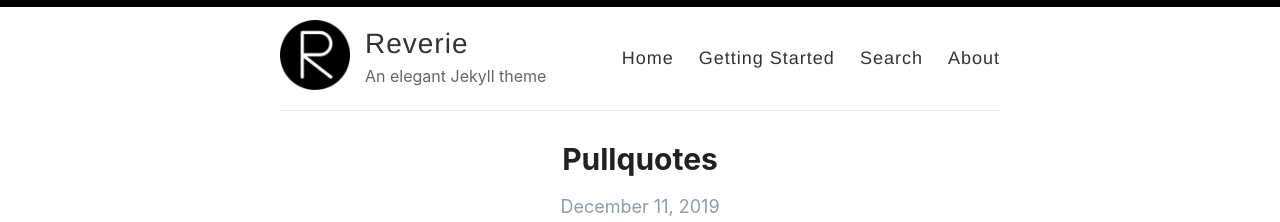
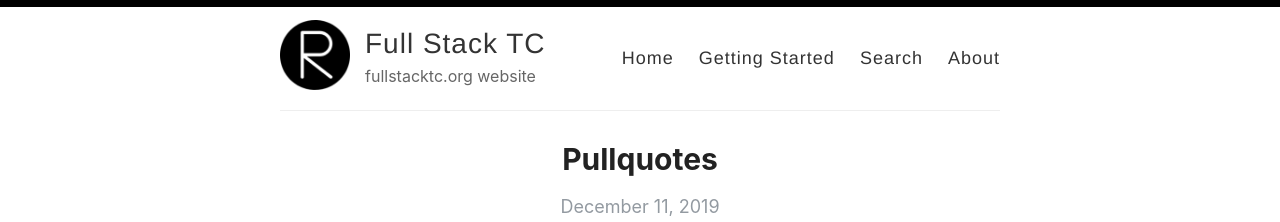
Before and after one commit to fullstacktc/fullstacktc.github.io, a Jekyll site: the page built from index.html, in a window 1280 px wide and 900 px high. Shown: the top 222 px of the window. Built offline with Jekyll 4.4.1, drawn with Linux system fonts in a browser that asks for light colours; the list of posts is cut into pages by our own code.

Commit message:
Update _config.yml

```diff
--- a/_config.yml
+++ b/_config.yml
@@ -3,13 +3,13 @@
 #
 
 # Name of your site (displayed in the header)
-name: Reverie
+name: Full Stack TC
 
 # Name of the author
-author: Amit Merchant
+author: Michael Akopov
 
 # Short bio or description (displayed in the header)
-description: An elegant Jekyll theme
+description: fullstacktc.org website
 
 # URL of your avatar or profile pic (you could use your GitHub profile pic)
 avatar: /images/reverie.png
@@ -21,10 +21,10 @@ avatar: /images/reverie.png
 # Includes an icon in the footer for each username you enter
 footer-links:
   dribbble:
-  email: amit.d.merchant@gmail.com
+  email: makopov@gmail.com
   facebook:
   flickr:
-  github: amitmerchant1990/reverie
+  github: Full-Stack-TC
   instagram:
   linkedin:
   pinterest:
@@ -52,7 +52,7 @@ enforce_ssl: https://www.amitmerchant.com/reverie
 # (http://yourusername.github.io/repository-name)
 # and NOT your User repository (http://yourusername.github.io)
 # then add in the baseurl here, like this: "/repository-name"
-baseurl: "/reverie"
+baseurl: "/"
 
 #
 # !! You don't need to change any of the configuration flags below !!
```
